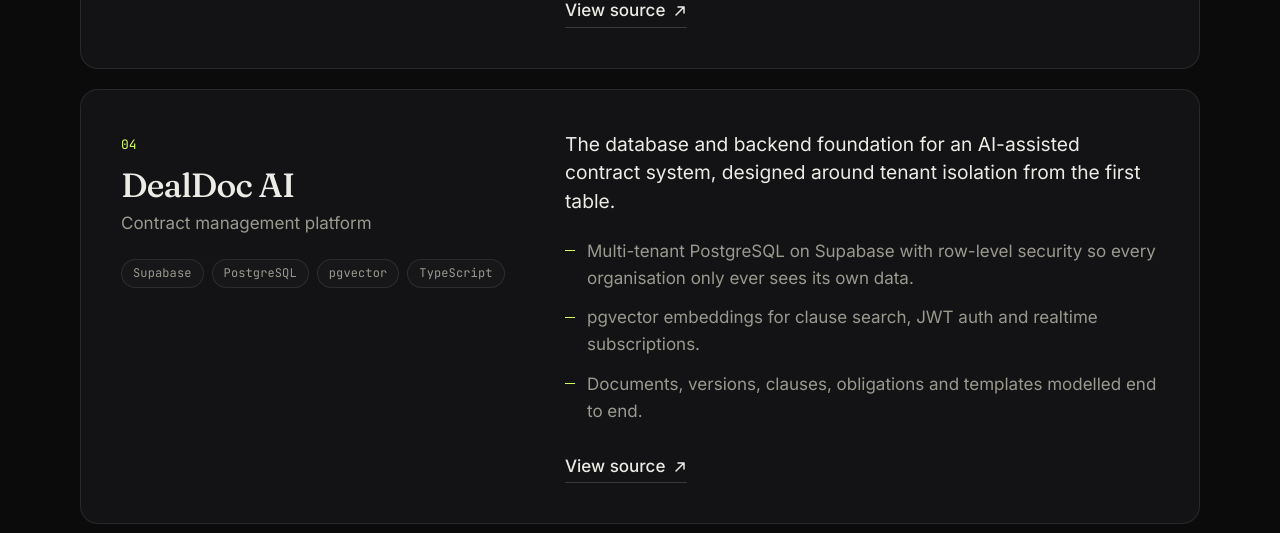
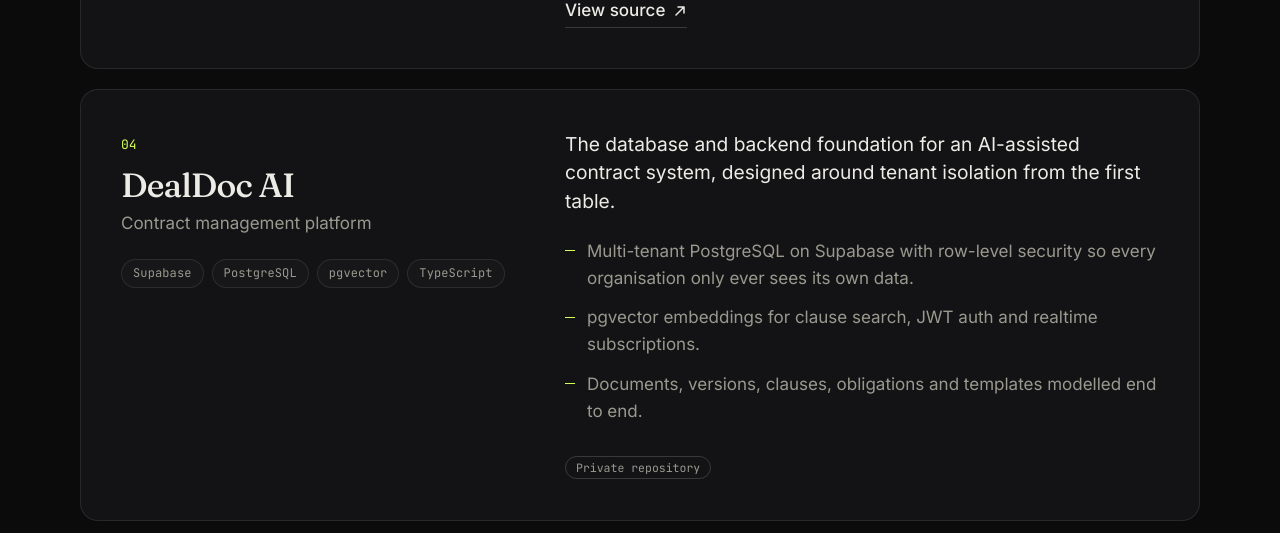
Before and after one commit to shahed1475/Portfolio, a Next.js app: page / in a window 1280 px wide. Shown: the part 3060-3593 px from the top of the page. Built offline with nearby package versions, Linux system fonts and the light colour scheme.

Commit message:
Conditionally render link or private tag for repo

```diff
--- a/src/app/page.tsx
+++ b/src/app/page.tsx
@@ -150,9 +150,13 @@ export default function Home() {
                         <li key={p}>{p}</li>
                       ))}
                     </ul>
-                    <a className="link" href={c.repo} target="_blank" rel="noreferrer">
-                      View source <Arrow />
-                    </a>
+                    {c.repo ? (
+                      <a className="link" href={c.repo} target="_blank" rel="noreferrer">
+                        View source <Arrow />
+                      </a>
+                    ) : (
+                      <span className="tag">Private repository</span>
+                    )}
                   </div>
                 </article>
               ))}
```
